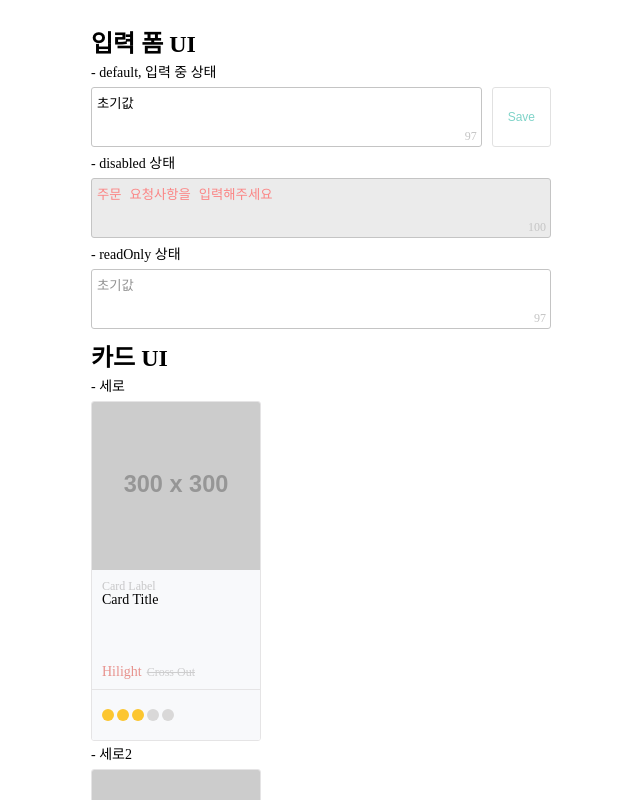
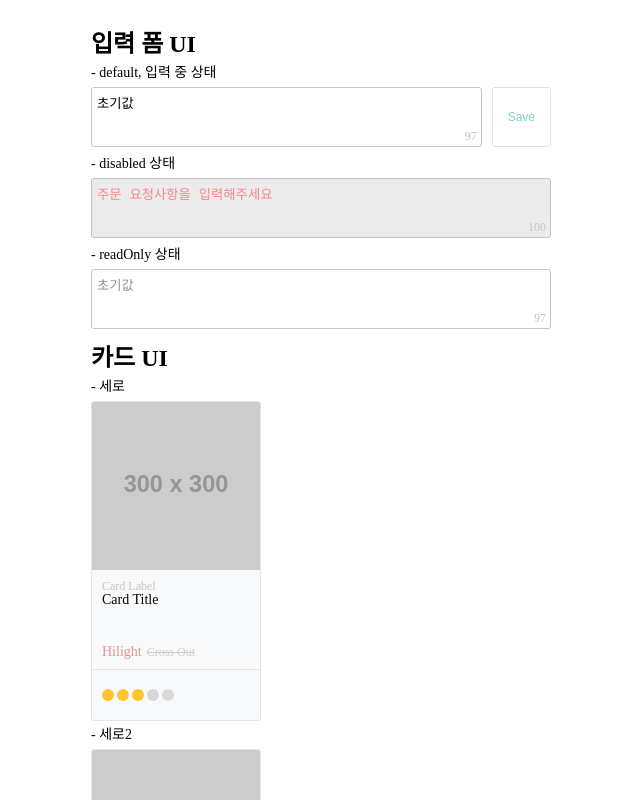
Before and after one commit to JHYOOOOON/ui-module, a React (Create React App) app: page / in a window 1280 px wide. Shown: the whole page, without its empty margins (319-959 px from the left). Built offline with nearby package versions, Linux system fonts and the light colour scheme.

Commit message:
feat: Card 세로 높이 css 수정

```diff
--- a/src/App.tsx
+++ b/src/App.tsx
@@ -196,5 +196,5 @@ const RowCard = styled.div`
 
 const ColCard = styled.div`
   width: 170px;
-  height: 340px;
+  height: 320px;
 `;
```
